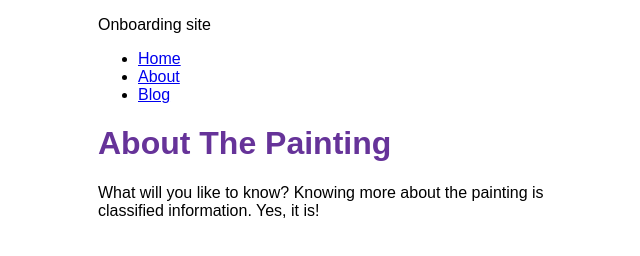
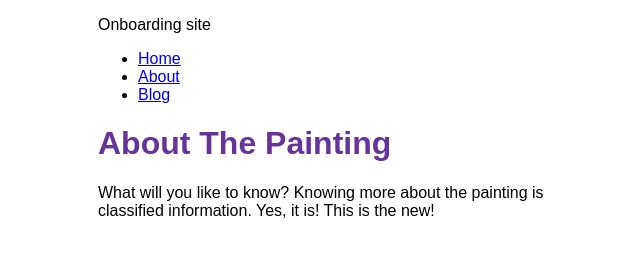
Before and after one commit to labifrancis/onboarding, a Gatsby site: page /about in a window 1280 px wide. Shown: the whole page, without its empty margins (292-932 px from the left). Built offline with nearby package versions, Linux system fonts and the light colour scheme; Gatsby itself is replaced by a stand-in of ours.

Commit message:
Update about.js

```diff
--- a/src/pages/about.js
+++ b/src/pages/about.js
@@ -4,7 +4,7 @@
 const AboutPage = () => {
   return (
     <Layout pageTitle="About The Painting">
-      <p> What will you like to know? Knowing more about the painting is classified information. Yes, it is! </p>
+      <p> What will you like to know? Knowing more about the painting is classified information. Yes, it is! This is the new!  </p>
     </Layout>
   )
 }
```
